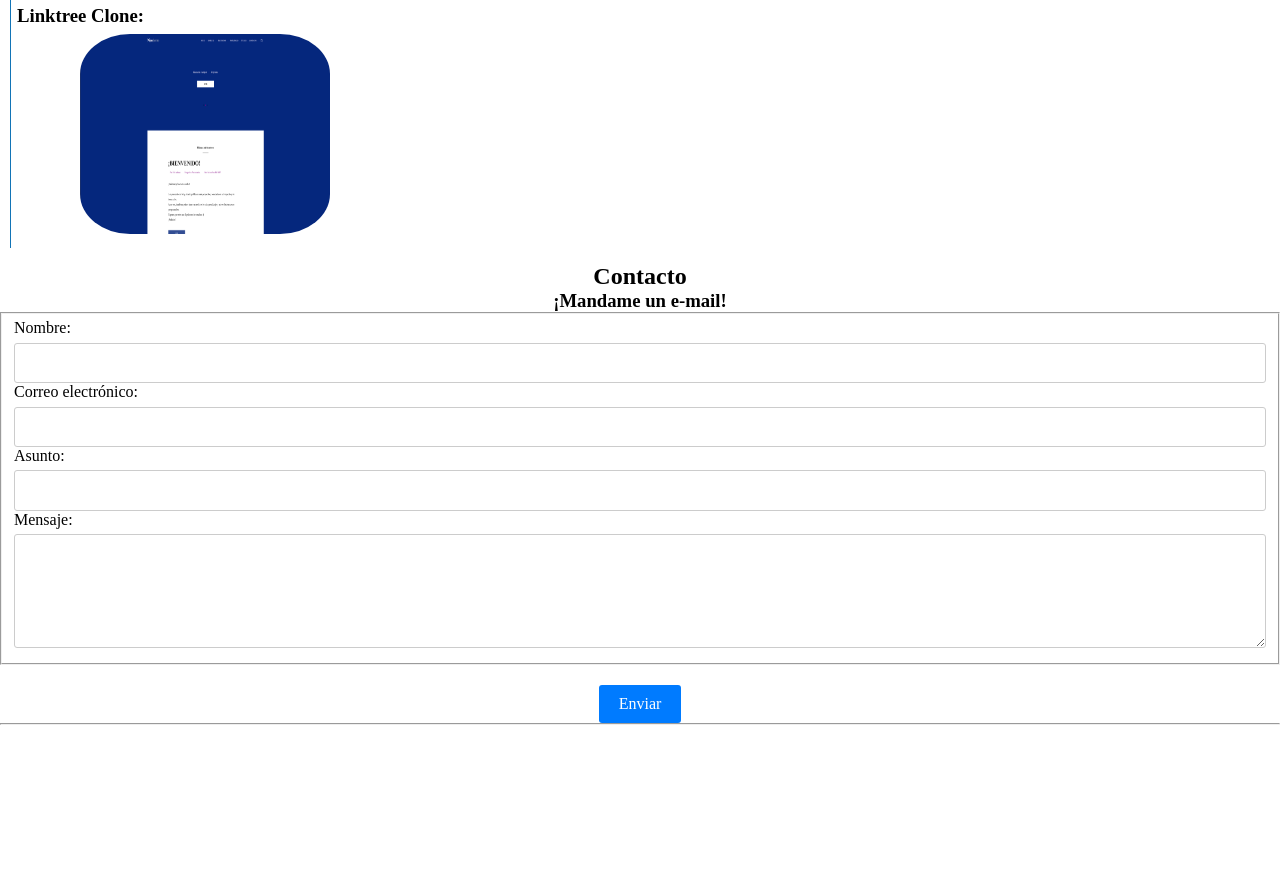
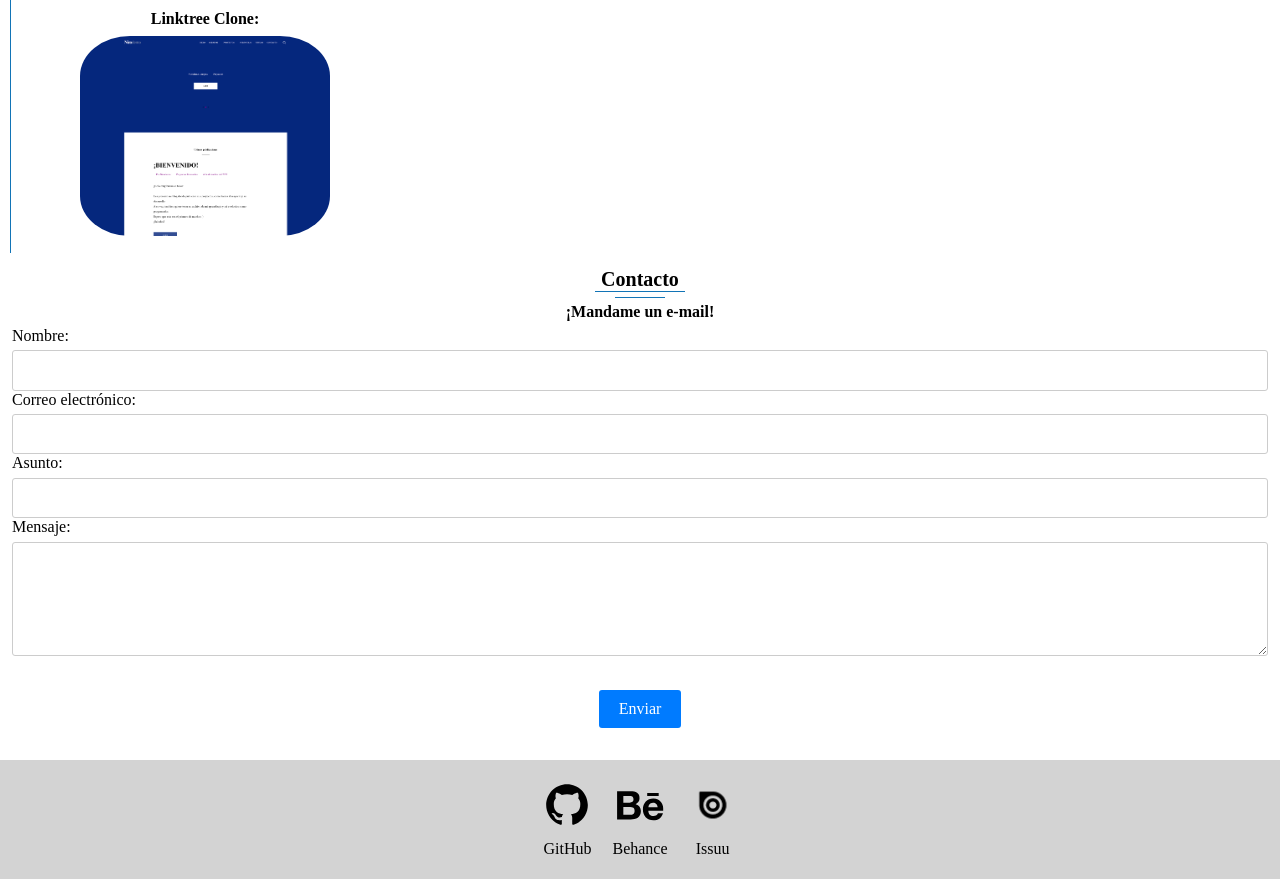
Before and after one commit to Nicodemo-Campos/Portfolio, a plain HTML site: page index.html in a window 1280 px wide. Shown: the part 1719-2598 px from the top of the page. Before the commit the page ends 2508 px from the top, so only its background shows below. Drawn offline with Linux system fonts and the light colour scheme.

Commit message:
Mobile First

```diff
--- a/css/styles.css
+++ b/css/styles.css
@@ -10,8 +10,14 @@ hr {
     background-color: #1274B6;
 }
 
-h2, h3 {
+h2 {
     text-align: center;
+    font-size: 20px;
+}
+
+h3 {
+    text-align: center;
+    font-size: 16px;
 }
 
 a:link, a:visited, a:active {
@@ -57,6 +63,7 @@ main {
     display: grid;
     margin: 15px;
     grid-template-columns: 10px 349px;
+    grid-row: 0;
     grid-gap: 20px;
     padding: 20px;
     border: solid #707070 1px;
@@ -94,6 +101,29 @@ main {
 .grid-sub-text {
     font-size: 12px;
     color: #5a5a5a;
+}
+
+.mi-circulo {
+    width: 27px;
+    height: 27px;
+    border-radius: 50%;
+    background-color: #1274B6;
+    grid-column: 1 / 1;
+    grid-row: 1 /1;
+}
+
+.mi-circulo-2 {
+    width: 27px;
+    height: 27px;
+    border-radius: 50%;
+    background-color: #1274B6;
+}
+
+.mi-circulo-3 {
+    width: 27px;
+    height: 27px;
+    border-radius: 50%;
+    background-color: #1274B6;
 }
 
 .vertical-line-2 {
@@ -160,8 +190,23 @@ main {
 
 /* Form contact */
 
+.hr-line {
+    margin: auto;
+    border-bottom: 1px solid #1274B6;
+    width: 90px;
+    height: 1px;
+    display: flex;
+}
+
+.hr-line-2 {
+    margin: 5px auto;
+    border-bottom: 1px solid #1274B6;
+    width: 50px;
+    height: 1px;
+    display: flex;
+}
+
 form {
-    /* display: flex; */
     flex-wrap: wrap;
     justify-content: space-between;
 }
@@ -169,6 +214,7 @@ form {
 fieldset {
     flex-basis: calc(50% - 10px);
     margin-bottom: 20px;
+    border: none;
 }
 
 label {
@@ -194,3 +240,44 @@ button[type="submit"] {
 }
 
 /* Footer */
+
+footer {
+    background-color: #d3d3d3;
+    padding: 20px;
+    margin-top: 2rem;
+}
+
+.container-footer {
+    display: flex;
+    justify-content: center;
+    align-items: center;
+}
+
+.link-item {
+    margin-right: 20px;
+}
+
+.link-item:last-child {
+    margin-right: 0;
+}
+
+a {
+    display: flex;
+    flex-direction: column;
+    justify-content: center;
+    align-items: center;
+    color: #fff;
+    text-decoration: none;
+}
+
+img {
+    width: 50px;
+    height: 50px;
+    object-fit: cover;
+    margin-bottom: 10px;
+}
+
+.issuu-icon {
+    width: 50px;
+    height: 50px;
+}
--- a/index.html
+++ b/index.html
@@ -21,6 +21,9 @@
     <!-- Sobre mi -->
     <h2>Educacion</h2>
     <div class="grid-container">
+        <!-- <div class="mi-circulo"></div> -->
+        <!-- <div class="mi-circulo-2"></div> -->
+        <!-- <div class="mi-circulo-3"></div> -->
         <div class="vertical-line-2"></div>
         <div class="grid-item">
           <div class="text-container">
@@ -58,8 +61,10 @@
         </div>
       </div>
     <!-- Portfolio -->
-    <h3>Portafolio</h3>
-    <h2>Ultimos Proyectos:</h2>
+    <h2>Portafolio</h2>
+    <div class="hr-line"></div>
+    <div class="hr-line-2"></div>
+    <h3 style="text-align: left;">Ultimos Proyectos:</h3>
     <div class="portfolio">
         <div class="vertical-line"></div>
         <div class="portfolio-a1" >
@@ -85,6 +90,8 @@
     </div>
     <!-- Contact -->
     <h2>Contacto</h2>
+    <div class="hr-line"></div>
+    <div class="hr-line-2"></div>
     <h3>¡Mandame un e-mail!</h3>
     <!-- Form -->
     <form>
@@ -100,17 +107,27 @@
         </fieldset>
         <button type="submit">Enviar</button>
       </form>
-      <hr>
     <footer>
-        <a href="">
-            <h3><img src="" alt=""></h3>
-        </a>
-        <a href="">
-            <h3><img src="" alt=""></h3>
-        </a>
-        <a href="">
-            <h3><img src="" alt=""></h3>
-        </a>
-    </footer>
+        <div class="container-footer">
+          <div class="link-item">
+            <a href="#">
+              <img src="images/github-fill.svg" alt="Descripción de la imagen 1">
+              <span>GitHub</span>
+            </a>
+          </div>
+          <div class="link-item">
+            <a href="#">
+              <img src="images/behance-fill.svg" alt="Descripción de la imagen 2">
+              <span>Behance</span>
+            </a>
+          </div>
+          <div class="link-item">
+            <a href="#">
+              <img class="issuu-icon" src="images/issuu-icon.png" alt="Descripción de la imagen 3">
+              <span>Issuu</span>
+            </a>
+          </div>
+        </div>
+      </footer>
 </body>
 </html>
```
Also changed, not shown: images/behance-fill.svg (added), images/github-fill.svg (added), images/issuu-icon.png (added).
